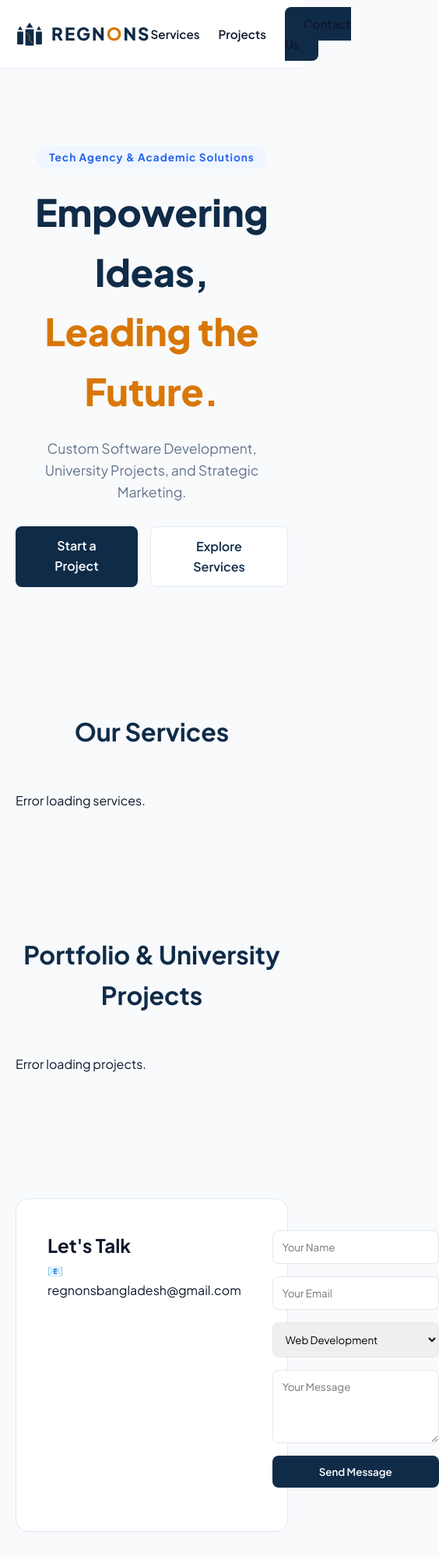
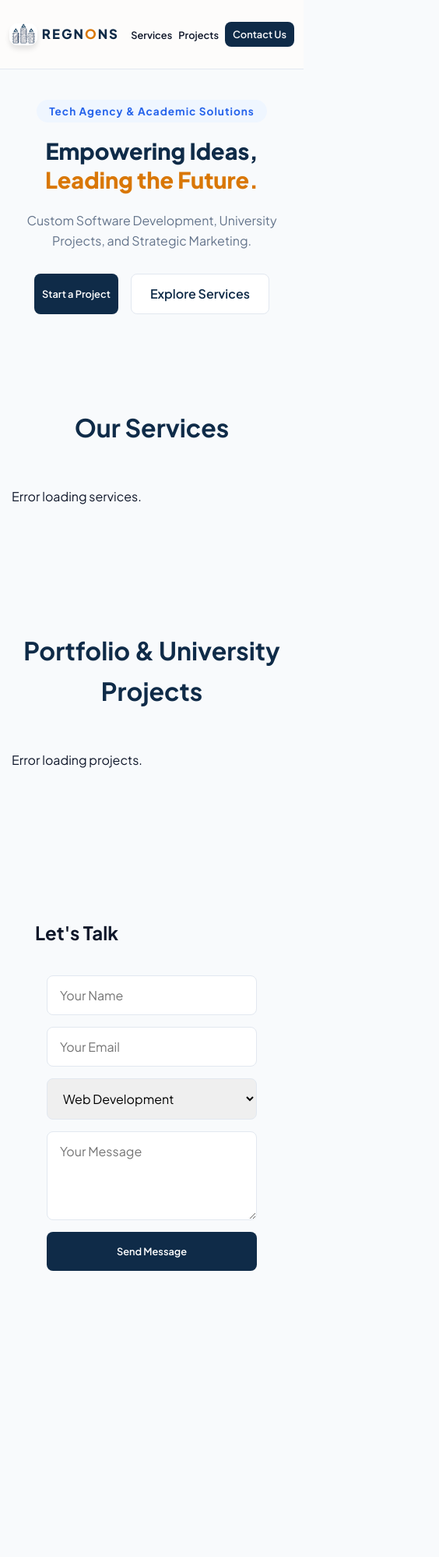
Before and after one commit to mohai51/regnons, a website: page public/index.html in a window 390 px wide. Shown: the top 1997 px of the page at 78% size, 564 px wide, since content can reach past the window. After the commit the page ends 1770 px from the top, so only its background shows below. Drawn offline with Linux system fonts and the light colour scheme; no server answers.

Commit message:
Fixing navbar, adding logo and fully mobile responsive

```diff
--- a/public/index.html
+++ b/public/index.html
@@ -11,33 +11,21 @@
 </head>
 <body>
 
+
   <!-- Navigation -->
 <nav class="navbar">
   <div class="container nav-container">
     <a href="#" class="logo-wrapper" style="display: flex; align-items: center; gap: 10px; text-decoration: none;">
-        <!-- REGNONS Crown Chip Vector Logo -->
-        <svg width="36" height="36" viewBox="0 0 120 120" fill="none" xmlns="http://www.w3.org/2000/svg">
-          <!-- Left Chip -->
-          <polygon points="20,25 10,42 30,42" fill="#0f2b48"/>
-          <rect x="7" y="48" width="26" height="55" rx="2" fill="#0f2b48"/>
-          <!-- Center Chip -->
-          <polygon points="60,10 45,32 75,32" fill="#0f2b48"/>
-          <rect x="42" y="38" width="36" height="70" rx="3" fill="#0f2b48"/>
-          <!-- Right Chip -->
-          <polygon points="100,25 90,42 110,42" fill="#0f2b48"/>
-          <rect x="87" y="48" width="26" height="55" rx="2" fill="#0f2b48"/>
-          <!-- Copper Wires -->
-          <path d="M 50,55 L 60,65 L 60,85 L 70,95" stroke="#d97706" stroke-width="3" fill="none"/>
-          <circle cx="50" cy="55" r="2" fill="#d97706"/>
-          <circle cx="70" cy="95" r="2" fill="#d97706"/>
-        </svg>
+      <!-- PNG Logo Addition -->
+      <img src="Regnons1.png" alt="REGNONS Logo" style="height: 40px; width: auto; object-fit: contain;border-radius: 10px; box-shadow: 0 5px 6px rgba(2, 0, 0, 0.1);">
       <span class="logo-text" style="font-size: 1.4rem; font-weight: 800; color: #0f2b48; letter-spacing: 2px;">REGN<span style="color: #d97706;">O</span>NS</span>
     </a>
 
     <ul class="nav-links">
-        <li><a href="#services">Services</a></li>
-        <li><a href="#projects">Projects</a></li>
-        <li><a href="#contact" class="btn-primary">Contact Us</a></li>
+      <li><a href="#services" class="nav-btn">Services</a></li>
+      <li><a href="#projects" class="nav-btn">Projects</a></li>
+      <!-- Facebook Inbox Link (m.me Link) -->
+      <li><a href="https://www.facebook.com/profile.php?id=61594499150741" target="_blank" class="btn-primary" style="color: #f7f8fa; background: #0f2b48;">Contact Us</a></li>
     </ul>
   </div>
 </nav>
@@ -81,8 +69,7 @@
     <div class="contact-card">
       <div>
         <h2>Let's Talk</h2>
-          <p>📧 regnonsbangladesh@gmail.com</p>
-        </div>
+
         <form id="contact-form" class="contact-form">
           <input type="text" id="name" placeholder="Your Name" required>
           <input type="email" id="email" placeholder="Your Email" required>
@@ -97,6 +84,7 @@
         </form>
       </div>
     </div>
+  </div>
 </section>
 
   <script src="app.js"></script>
--- a/public/style.css
+++ b/public/style.css
@@ -29,7 +29,7 @@ body {
 
 /* Navbar */
 .navbar {
-  background: rgba(255, 255, 255, 0.9);
+  background: rgba(253, 252, 251, 0.9);
   backdrop-filter: blur(8px);
   position: sticky;
   top: 0;
@@ -65,7 +65,7 @@ body {
 
 .nav-links a {
   text-decoration: none;
-  color: var(--text-dark);
+  color: darken(var(--text-dark), 20%);
   font-weight: 600;
   font-size: 0.95rem;
 }
@@ -112,6 +112,10 @@ body {
   border-radius: 8px;
   text-decoration: none;
   font-weight: 600;
+  display: inline-flex;
+  justify-content: center;
+  align-items: center;
+  text-align: center;
   border: none;
   cursor: pointer;
 }
@@ -182,55 +186,184 @@ body {
 }
 
 /* Contact Section */
+
 .contact-card {
-  background: var(--white);
-  border: 1px solid var(--card-border);
-  border-radius: 16px;
-  padding: 40px;
-  display: grid;
-  grid-template-columns: 1fr 1fr;
-  gap: 40px;
+  width: 100%;
+  max-width: 1000px; /* প্রয়োজন অনুযায়ী কার্ডের এরিয়া বড় রাখা হলো */
+  margin: 0 auto;
+  padding: 30px;
+  box-sizing: border-box;
 }
 
+.contact-card > div {
+  width: 100%;
+}
+
+/* Contact Form Container */
 .contact-form {
+  width: 100%;
   display: flex;
   flex-direction: column;
-  gap: 16px;
-}
-
-.contact-form input, .contact-form select, .contact-form textarea {
-  padding: 12px;
-  border: 1px solid var(--card-border);
-  border-radius: 8px;
-  outline: none;
-}
-
-.email-link {
-  font-weight: 700;
-  color: var(--copper-gold);
+  gap: 15px; /* ইনপুটগুলোর মাঝের গ্যাপ */
   margin-top: 20px;
 }
 
-footer {
-  background: var(--navy-primary);
-  color: var(--white);
-  padding: 30px 0;
-  text-align: center;
-  font-size: 0.9rem;
+/* Make inputs, select & textarea span 100% full width */
+.contact-form input,
+.contact-form select,
+.contact-form textarea {
+  width: 100% !important;
+  max-width: 100% !important;
+  box-sizing: border-box;
+  padding: 14px 16px;
+  border: 1px solid #e2e8f0;
+  border-radius: 8px;
+  font-size: 1rem;
+  outline: none;
+  transition: border-color 0.3s ease;
 }
 
-.card-img-wrapper {
-  width: 100%;
-  height: 180px;
-  overflow: hidden;
-  border-radius: 8px;
-  margin-bottom: 15px;
-  background-color: #f1f5f9;
+.contact-form input:focus,
+.contact-form select:focus,
+.contact-form textarea:focus {
+  border-color: #0f2b48;
 }
 
-.card-img {
+/* Send Message Button Full Width */
+.contact-form .btn-primary {
+  width: 100% !important;
+  height: 50px;
+  padding: 14px;
+  font-size: 1rem;
+  font-weight: 600;
+  border-radius: 8px;
+  cursor: pointer;
+}
+
+/* ==========================================
+   MOBILE & TABLET RESPONSIVE STYLES
+   ========================================== */
+
+/* 1. Reset Box Sizing for All Elements */
+* {
+  box-sizing: border-box;
+  margin: 0;
+  padding: 0;
+}
+
+/* 2. Container & Image Responsiveness */
+.container {
   width: 100%;
-  height: 100%;
-  object-fit: cover;
-  display: block;
+  max-width: 1200px;
+  margin: 0 auto;
+  padding: 0 15px;
 }
+
+img {
+  max-width: 100%;
+  height: auto;
+}
+
+/* 3. Media Query for Mobile Devices (Width < 768px) */
+@media (max-width: 768px) {
+
+  /* Navbar Adjustment */
+  /* Mobile Responsive Header Fix */
+@media (max-width: 768px) {
+  .nav-container {
+    flex-direction: row !important; /* উপরে-নিচে না হয়ে এক লাইনে থাকবে */
+    justify-content: space-between;
+    align-items: center;
+    padding: 10px 12px;
+  }
+
+  .logo-wrapper {
+    gap: 6px !important;
+  }
+
+  .logo-wrapper img {
+    height: 28px !important; /* মোবাইলে লোগো সাইজ মানানসই করা হলো */
+  }
+
+  .logo-text {
+    font-size: 1.05rem !important; /* টেক্সট যেন স্ক্রিনের বাইরে না যায় */
+  }
+
+  .nav-links {
+    width: auto !important;
+    gap: 8px !important; /* বাটনগুলোর মাঝের গ্যাপ কমানো হলো */
+  }
+
+  .nav-links a.nav-btn {
+    font-size: 0.8rem !important; /* ছোট স্ক্রিনে ফিট হওয়ার জন্য ফন্ট সাইজ */
+  }
+
+  .btn-primary {
+    padding: 6px 10px !important; /* Contact Us বাটন প্যাডিং অ্যাডজাস্টমেন্ট */
+    font-size: 0.8rem !important;
+  }
+}
+
+  /* Hero / Main Banner Section */
+  .hero-section, .hero {
+    padding: 40px 15px;
+    text-align: center;
+  }
+
+  .hero h1 {
+    font-size: 1.8rem !important;
+    line-height: 1.3;
+  }
+
+  .hero p {
+    font-size: 1rem !important;
+  }
+
+  /* Grids to Single Column Stack */
+  #services-grid,
+  #projects-grid,
+  .grid {
+    grid-template-columns: 1fr !important; /* মোবাইলে ১টি করে কার্ড দেখাবে */
+    gap: 20px !important;
+  }
+
+  /* Cards Adjustment */
+  .card {
+    width: 100%;
+    margin: 0 auto;
+  }
+
+  .card-img-wrapper {
+    height: 160px;
+  }
+
+  /* Admin Dashboard Mobile View */
+  .item-row {
+    flex-direction: column;
+    align-items: flex-start !important;
+    gap: 10px;
+  }
+
+  .item-row div {
+    width: 100%;
+    display: flex;
+    justify-content: space-between;
+  }
+
+  /* Forms & Inputs */
+  form, .box {
+    width: 100% !important;
+    padding: 15px !important;
+  }
+
+  input, textarea, select, button {
+    width: 100%;
+    box-sizing: border-box;
+  }
+
+  /* Edit Modal Mobile Support */
+  #edit-modal > div {
+    width: 90% !important;
+    padding: 15px !important;
+  }
+}
```
Also changed, not shown: public/Regnons.png (added), public/Regnons1.png (added), 1 other file. Lines whose indentation alone changed are shown as unchanged.
